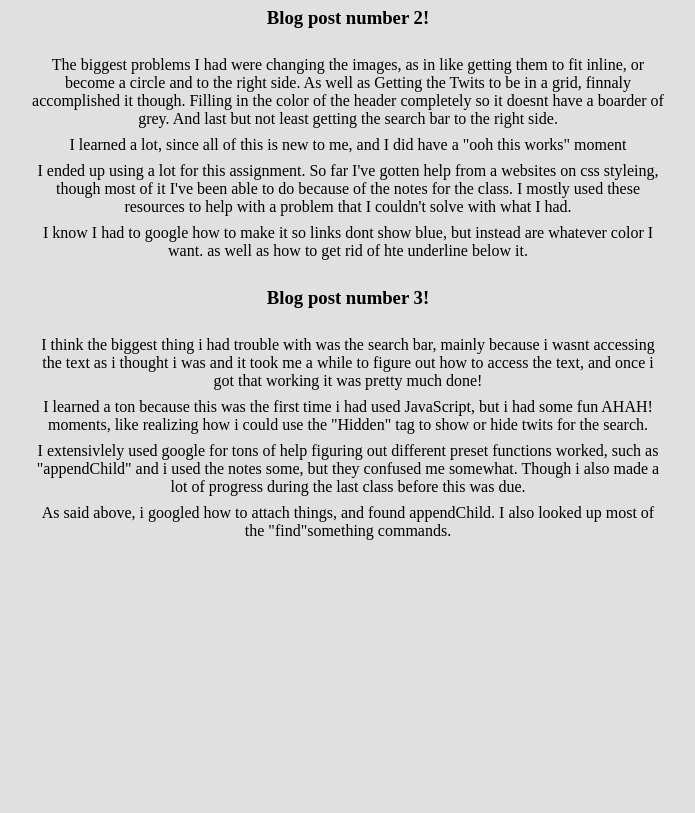
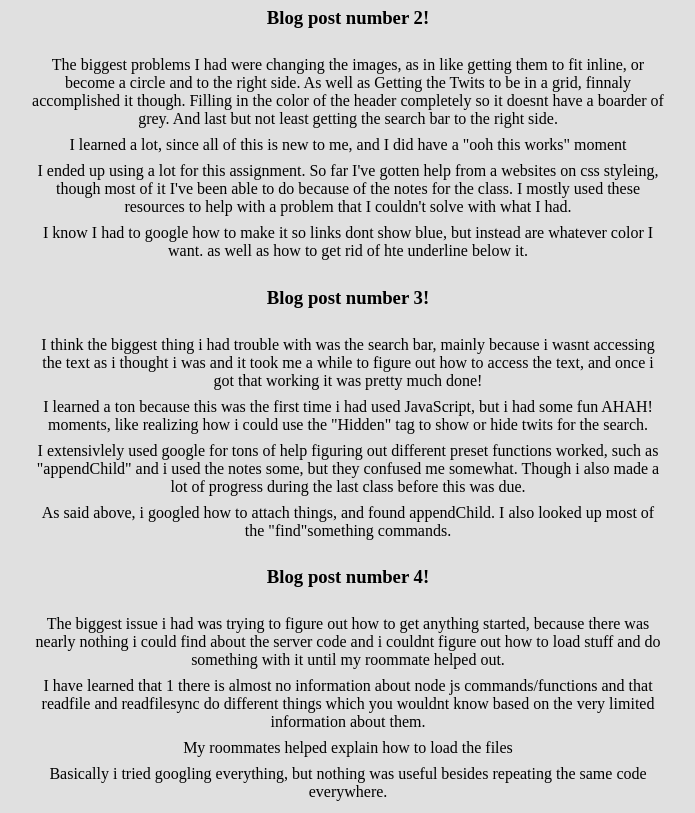
Before and after one commit to Guardian-Namick/Web-Dev-Assignment-1, a plain HTML site: page blog.html in a window 1280 px wide. Shown: the part 318-1131 px from the top of the page, without its empty margins (292-987 px from the left). Before the commit the page ends 870 px from the top, so only its background shows below. Drawn offline with Linux system fonts and the light colour scheme.

Commit message:
Add files via upload

```diff
--- a/blog.html
+++ b/blog.html
@@ -63,5 +63,22 @@ I used the class notes mostly and some help from roommate with the image and hyp
 			As said above, i googled how to attach things, and found appendChild. I also looked up most of the "find"something commands.
 		</li>
 
+		<h3>
+			Blog post number 4!
+		</h3>
+
+		<li>
+			The biggest issue i had was trying to figure out how to get anything started, because there was nearly nothing i could find about the server code and i couldnt figure out how to load stuff and do something with it until my roommate helped out.
+		</li>
+		<li>
+			I have learned that 1 there is almost no information about node js commands/functions and that readfile and readfilesync do different things which you wouldnt know based on the very limited information about them.
+		</li>
+		<li>
+			My roommates helped explain how to load the files
+		</li>
+		<li>
+			Basically i tried googling everything, but nothing was useful besides repeating the same code everywhere.
+		</li>
+
 </body>
 </html>
```
